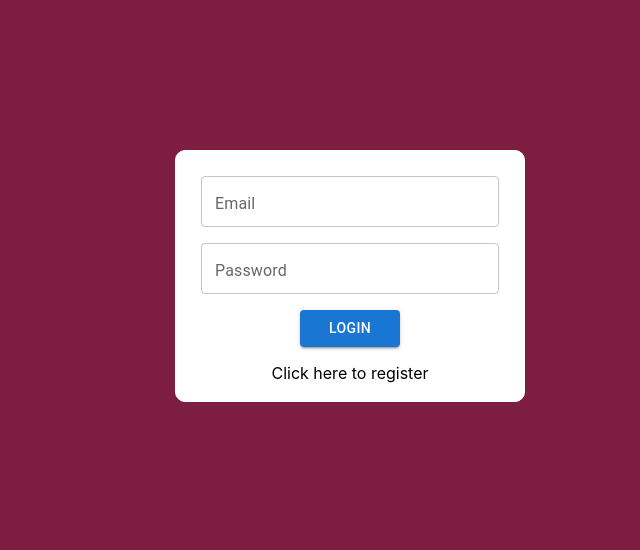
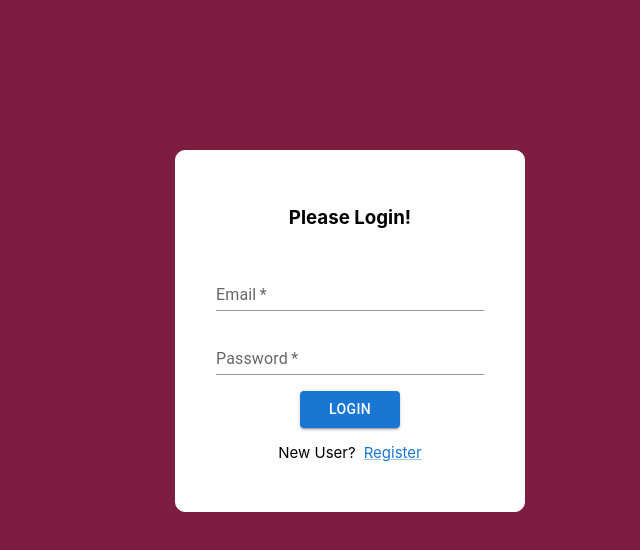
Before and after one commit to NimmalaD/sustainability-lifestyle-tracker-app, a React (Create React App) app in the folder frontend-app/: page /login in a window 1280 px wide. Shown: the top 550 px of the page, without its empty margins (640-1280 px from the left). Built offline with nearby package versions, Linux system fonts and the light colour scheme.

Commit message:
making css adjustments

```diff
--- a/frontend-app/src/components/login/Login.js
+++ b/frontend-app/src/components/login/Login.js
@@ -2,16 +2,50 @@ import React, { useState } from "react";
 import TextField from "@mui/material/TextField";
 import Button from "@mui/material/Button";
 import Box from "@mui/material/Box";
-import axiosInstance from '../../axiosInstance'
-import { useNavigate } from "react-router-dom";
+import axiosInstance from "../../axiosInstance";
+import ErrorAlert from "../alerts/ErrorAlert";
+import SuccessAlert from "../alerts/SuccessAlert";
+import { Link } from "@mui/material";
 
 const Login = () => {
-  const [formData, setFormData] = useState('')
-  const navigate = useNavigate()
+  const [formData, setFormData] = useState({
+    email: "",
+    password: "",
+  });
 
-  const handleClickRegisterLink = () =>{
-    navigate('/signup')
-  }
+  const [error, setError] = useState(null);
+  const [success, setSuccess] = useState(false);
+  const [successMessage, setSuccessMessage] = useState(null);
+
+  const handleChange = (e) => {
+    setFormData({ ...formData, [e.target.name]: e.target.value });
+  };
+  const handleSubmit = async (event) => {
+    event.preventDefault(); // Prevent default form submission
+    console.log(formData);
+
+    try {
+      const res = await axiosInstance.post("/users", formData);
+      console.log("Login Successful", res.data);
+      console.log("Login message message", res.data.message);
+      setSuccess(true);
+      setSuccessMessage(res.data.message);
+      setFormData({email: "", password: ""});
+      setError(null);
+    } catch (error) {
+      console.error(
+        "Error during logging in:",
+        error.response?.data || error.message
+      );
+      if (error.response && error.response.data && error.response.data.error) {
+        // alert(error.response.data.error);
+        setError(error.response.data.error);
+      } else {
+        setError("An error occurred. Please try again.");
+      }
+    }
+  };
+
   return (
     <div
       style={{
@@ -34,22 +68,47 @@ const Login = () => {
       >
         <Box
           component="form"
+          onSubmit={handleSubmit}
           sx={{
             display: "flex",
             flexDirection: "column",
             gap: 2,
             width: "350px",
-            padding: "25px",
+            paddingTop: "20px",
+            paddingLeft:'40px',
+            paddingRight: '40px',
+            paddingBottom: '40px',
             border: "1px solid white",
             borderRadius: "10px",
-            height: "200px",
+            height: "300px",
             backgroundColor: "white",
           }}
         >
+          <div>
+            {error && (
+              <ErrorAlert
+                errorMessage={error}
+                sx={{ position: "absolute", top: 163, left: 924, right: 10 }}
+              ></ErrorAlert>
+            )}
+            {success && (
+              <SuccessAlert
+                successMessage={successMessage}
+                sx={{ position: "absolute", top: 163, left: 924, right: 10 }}
+              ></SuccessAlert>
+            )}
+          </div>
+          <div>
+                <h3 sx={{margin: '0px'}}>Please Login!</h3>
+            </div>
           <TextField
             label="Email"
             type="email"
-            variant="outlined"
+            variant="standard"
+            required
+            name="email"
+            value={formData.email}
+            onChange={handleChange}
             sx={{
               "& .MuiOutlinedInput-root": {
                 minHeight: 50,
@@ -62,7 +121,11 @@ const Login = () => {
           <TextField
             label="Password"
             type="password"
-            variant="outlined"
+            variant="standard"
+            required
+            name="password"
+            value={formData.password}
+            onChange={handleChange}
             sx={{
               "& .MuiOutlinedInput-root": {
                 minHeight: 50,
@@ -73,12 +136,17 @@ const Login = () => {
             }}
           />
           <div>
-            <Button type="submit" variant="contained" color="primary" sx={{ width: "100px" }}>
+            <Button
+              type="submit"
+              variant="contained"
+              color="primary"
+              sx={{ width: "100px" }}
+            >
               Login
             </Button>
+            <div style={{ display: 'flex', alignItems: 'center', gap: '8px', justifyContent: 'center', fontSize: '15px' }}>
+            <p>New User?</p><Link href="/signup" underline="always">Register</Link>
           </div>
-          <div>
-          <a onClick={handleClickRegisterLink}>Click here to register</a>
           </div>
         </Box>
       </div>
--- a/frontend-app/src/components/signup/Signup.js
+++ b/frontend-app/src/components/signup/Signup.js
@@ -3,7 +3,6 @@ import TextField from "@mui/material/TextField";
 import Button from "@mui/material/Button";
 import Box from "@mui/material/Box";
 import axiosInstance from "../../axiosInstance";
-import Alert from "@mui/material/Alert";
 import ErrorAlert from "../alerts/ErrorAlert";
 import SuccessAlert from "../alerts/SuccessAlert";
 import { Link } from "@mui/material";
@@ -83,11 +82,10 @@ const Signup = () => {
             paddingBottom: '40px',
             border: "1px solid white",
             borderRadius: "10px",
-            height: "400px",
+            height: "420px",
             backgroundColor: "white",
           }}
         >
-
           <div>
             {error && (
               <ErrorAlert
@@ -186,7 +184,6 @@ const Signup = () => {
             <p>Already Registered?</p><Link href="/login" underline="always">Login</Link>
           </div>
           </div>
-
         </Box>
       </div>
     </div>
```
